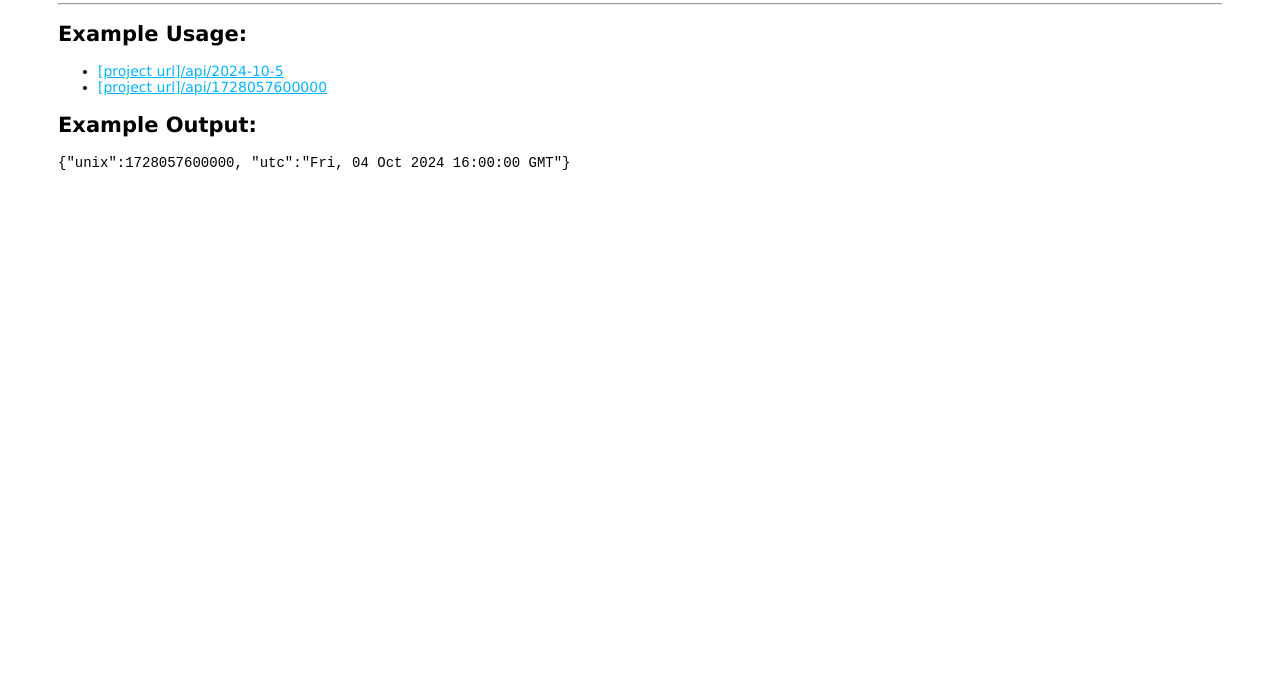
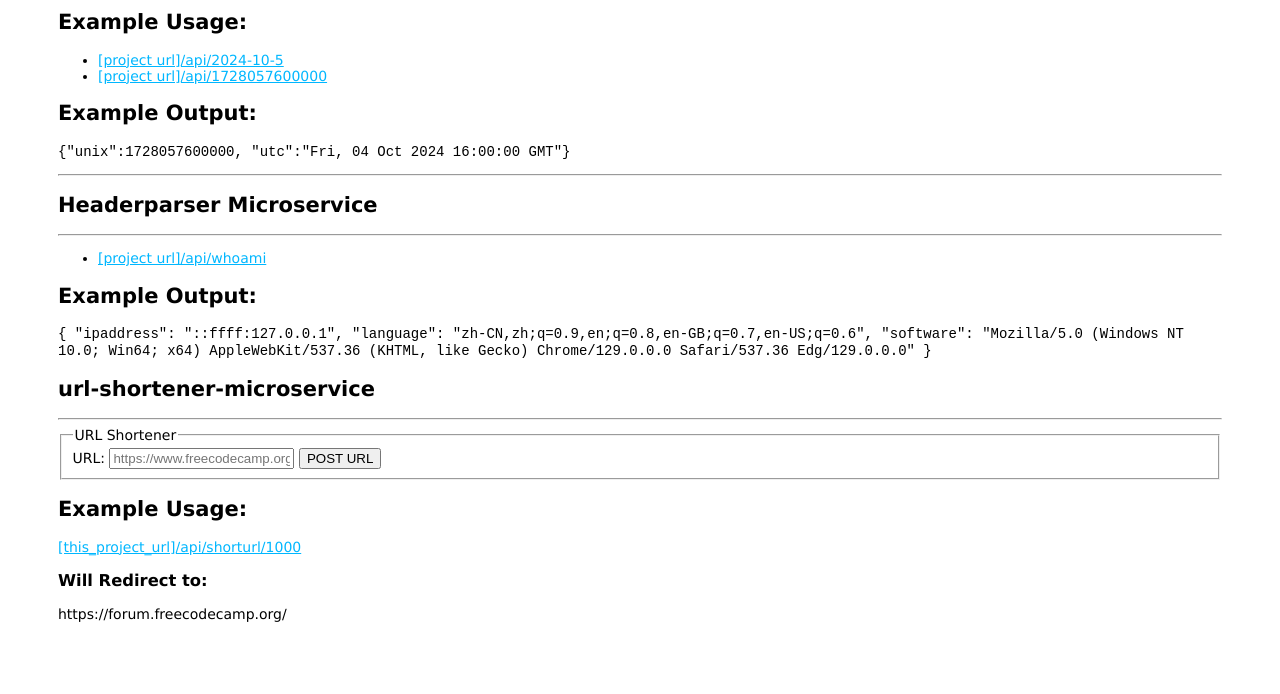
Before and after one commit to code-road518/fcc-project-apis-projects, a website: page views/index.html in a window 1280 px wide. Shown: the part 126-820 px from the top of the page. Drawn offline with Linux system fonts and the light colour scheme; files that its build step writes are made by us from their sources.

Commit message:
feat: 短网址微服务

```diff
--- a/package.json
+++ b/package.json
@@ -7,6 +7,7 @@
     "start": "node ./bin/www"
   },
   "dependencies": {
+    "body-parser": "^1.20.3",
     "cookie-parser": "~1.4.4",
     "debug": "~2.6.9",
     "express": "~4.16.1",
--- a/views/index.html
+++ b/views/index.html
@@ -11,9 +11,10 @@
 </head>
 
 <body>
+    <div class="container">
+        <section>
             <h1>Timestamp Microservice</h1>
             <hr />
-    <div class="container">
             <h2>Example Usage:</h2>
             <ul>
                 <li><a href="api/2024-10-5">[project url]/api/2024-10-5</a></li>
@@ -24,6 +25,46 @@
             <p>
                 <code>{"unix":1728057600000, "utc":"Fri, 04 Oct 2024 16:00:00 GMT"}</code>
             </p>
+        </section>
+        <hr>
+        <section>
+            <h1>Headerparser Microservice</h1>
+            <hr>
+            <ul>
+                <li><a href="api/whoami">[project url]/api/whoami</a></li>
+            </ul>
+
+            <h2>Example Output:</h2>
+            <p>
+                <code>
+                    {
+                        "ipaddress": "::ffff:127.0.0.1",
+                        "language": "zh-CN,zh;q=0.9,en;q=0.8,en-GB;q=0.7,en-US;q=0.6",
+                        "software": "Mozilla/5.0 (Windows NT 10.0; Win64; x64) AppleWebKit/537.36 (KHTML, like Gecko) Chrome/129.0.0.0 Safari/537.36 Edg/129.0.0.0"
+                    }
+                </code>
+            </p>
+        </section>
+
+        <section>
+            <h1>url-shortener-microservice </h1>
+            <hr>
+            <form action="api/shorturl" method="POST">
+                <fieldset>
+                    <legend>URL Shortener</legend>
+                    <label for="url_input">URL:</label>
+                    <input id="url_input" type="text" name="url" placeholder="https://www.freecodecamp.org/" />
+                    <input type="submit" value="POST URL" />
+                </fieldset>
+            </form>
+            <h2>Example Usage:</h2>
+            <a href="/api/shorturl/1000">
+                [this_project_url]/api/shorturl/1000
+            </a>
+
+            <h3>Will Redirect to:</h3>
+            <p>https://forum.freecodecamp.org/</p>
+        </section>
     </div>
 
 </body>
```
Also changed, not shown: app.js (+35 -3 lines), README.md, 1 other file. Lines whose indentation alone changed are shown as unchanged.
